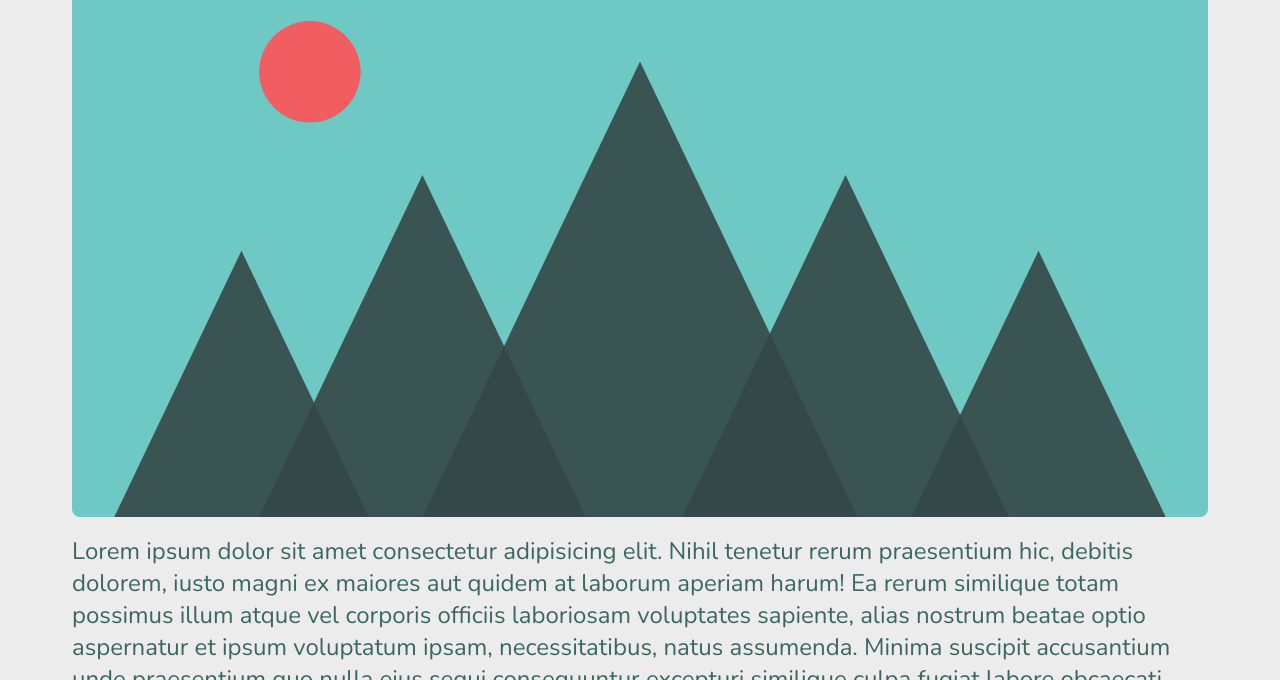
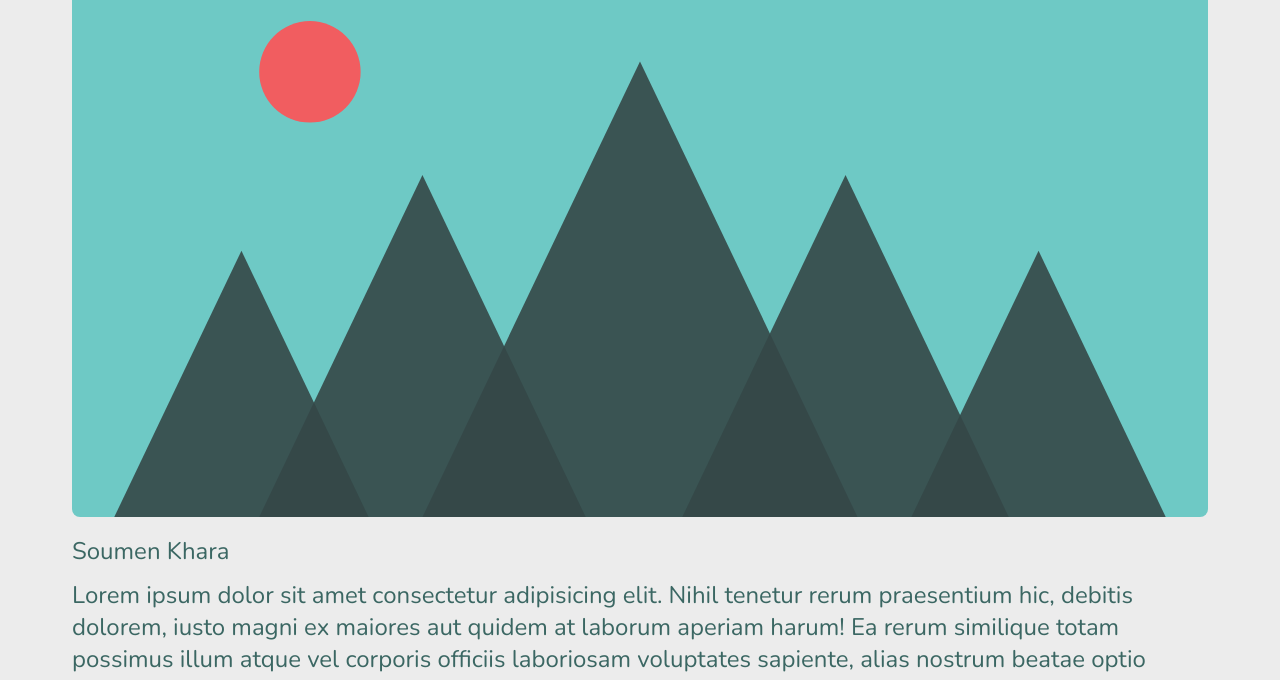
Before and after one commit to 5N3H4515H/hacktoberfest, a plain HTML site: page index.htm in a window 1280 px wide. Shown: the part 120-800 px from the top of the page. Drawn offline with nearby package versions, Linux system fonts and the light colour scheme.

Commit message:
Adding a p tag

```diff
--- a/index.htm
+++ b/index.htm
@@ -15,6 +15,7 @@
     <div class="container">
         <h1>Lorem ipsum dolor sit amet.</h1>
         <div class="image"><img src="image.svg" alt=""></div>
+        <p>Soumen Khara</p>
         <p>Lorem ipsum dolor sit amet consectetur adipisicing elit. Nihil tenetur rerum praesentium hic, debitis
             dolorem, iusto magni ex maiores aut quidem at laborum aperiam harum! Ea rerum similique totam possimus illum
             atque vel corporis officiis laboriosam voluptates sapiente, alias nostrum beatae optio aspernatur et ipsum
```
